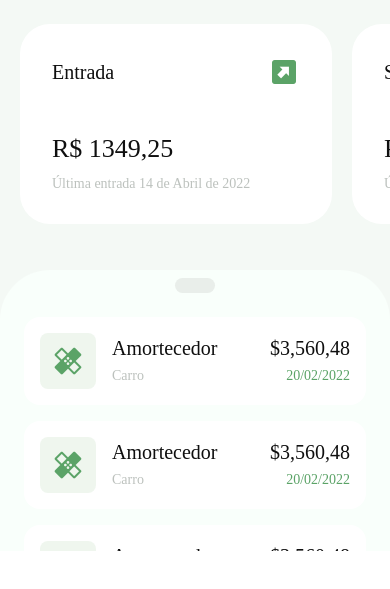
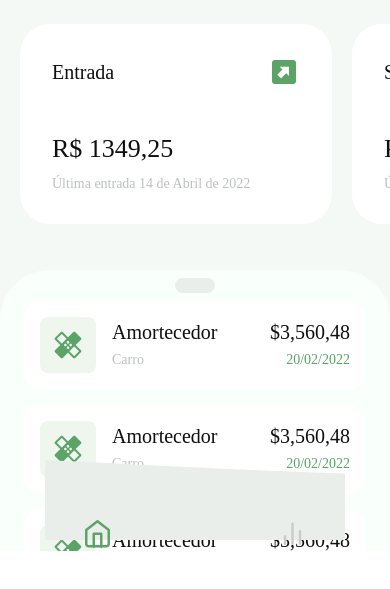
Before and after one commit to gunners-pro/moni, a React Native app: screen / in a window 390 px wide. Shown: the part 293-882 px from the top of the page. Before the commit the page ends 844 px from the top, so only its background shows below. Built offline with nearby package versions, Linux system fonts and the light colour scheme; no server answers.

Commit message:
routes/components: It was made routes of application and created BottomTabBar

```diff
--- a/App.tsx
+++ b/App.tsx
@@ -2,14 +2,14 @@ import React from 'react';
 import {StyleSheet} from 'react-native';
 import {GestureHandlerRootView} from 'react-native-gesture-handler';
 import {ThemeProvider} from 'styled-components/native';
-import {Home} from './src/screens/Home';
+import {Routes} from './src/routes';
 import theme from './src/theme';
 
 const App = () => {
   return (
     <GestureHandlerRootView style={styles.root}>
       <ThemeProvider theme={theme}>
-        <Home />
+        <Routes />
       </ThemeProvider>
     </GestureHandlerRootView>
   );
--- a/package.json
+++ b/package.json
@@ -11,6 +11,8 @@
     "api": "json-server ./src/services/server.json --host 192.168.0.14 --port 3333 --delay 1300"
   },
   "dependencies": {
+    "@react-navigation/bottom-tabs": "^6.2.0",
+    "@react-navigation/native": "^6.0.8",
     "axios": "^0.26.0",
     "date-fns": "^2.28.0",
     "react": "17.0.2",
@@ -18,6 +20,8 @@
     "react-native-chart-kit": "^6.12.0",
     "react-native-gesture-handler": "2.1.1",
     "react-native-reanimated": "^2.4.1",
+    "react-native-safe-area-context": "^3.4.1",
+    "react-native-screens": "^3.12.0",
     "react-native-svg": "^12.1.1",
     "react-native-vector-icons": "^9.1.0",
     "styled-components": "^5.3.3"
--- /dev/null
+++ b/src/components/CustomBottomTabBar/index.tsx
@@ -0,0 +1,37 @@
+import {BottomTabBarProps} from '@react-navigation/bottom-tabs';
+import React from 'react';
+import FeatherIcon from 'react-native-vector-icons/Feather';
+import {Dimensions} from 'react-native';
+import {Path, Svg} from 'react-native-svg';
+import {useTheme} from 'styled-components/native';
+import {Container, Button} from './styles';
+
+export const HEIGHT_BOTTOM_BAR = 80;
+
+export function CustomBottomTabBar({state, navigation}: BottomTabBarProps) {
+  const {width} = Dimensions.get('screen');
+  const CURVE_PATH_WIDTH = width / 2;
+  const theme = useTheme();
+
+  return (
+    <Container>
+      <Svg style={{position: 'absolute'}}>
+        <Path
+          d={`M 0 0 C ${CURVE_PATH_WIDTH} 20 ${CURVE_PATH_WIDTH} 20 ${width} 0 L ${width} ${HEIGHT_BOTTOM_BAR} L 0 ${HEIGHT_BOTTOM_BAR} Z`}
+          fill={theme.colors.gray}
+        />
+      </Svg>
+      {state.routes.map((route, index) => {
+        const name = route.name === 'home' ? 'home' : 'bar-chart-2';
+        const isFocused = state.index === index;
+        const color = isFocused ? theme.colors.primary : theme.colors.text_dark;
+
+        return (
+          <Button key={index} onPress={() => navigation.navigate(route.name)}>
+            <FeatherIcon name={name} size={30} color={color} />
+          </Button>
+        );
+      })}
+    </Container>
+  );
+}
--- /dev/null
+++ b/src/components/CustomBottomTabBar/styles.ts
@@ -0,0 +1,21 @@
+import styled from 'styled-components/native';
+import {HEIGHT_BOTTOM_BAR} from '.';
+
+export const Container = styled.View`
+  flex-direction: row;
+  justify-content: space-around;
+  align-items: center;
+  height: ${HEIGHT_BOTTOM_BAR}px;
+  position: absolute;
+  bottom: 0;
+  left: 0;
+  right: 0;
+`;
+
+export const Button = styled.TouchableOpacity.attrs({
+  activeOpacity: 0.7,
+})`
+  flex: 1;
+  flex-direction: row;
+  justify-content: center;
+`;
--- /dev/null
+++ b/src/routes/index.tsx
@@ -0,0 +1,21 @@
+import React from 'react';
+import {NavigationContainer} from '@react-navigation/native';
+import {createBottomTabNavigator} from '@react-navigation/bottom-tabs';
+import {Home} from '../screens/Home';
+import {Dashboard} from '../screens/Dashboard';
+import {CustomBottomTabBar} from '../components/CustomBottomTabBar';
+
+const {Navigator, Screen} = createBottomTabNavigator();
+
+export function Routes() {
+  return (
+    <NavigationContainer>
+      <Navigator
+        tabBar={props => <CustomBottomTabBar {...props} />}
+        screenOptions={{headerShown: false, tabBarShowLabel: false}}>
+        <Screen name="home" component={Home} />
+        <Screen name="dashboard" component={Dashboard} />
+      </Navigator>
+    </NavigationContainer>
+  );
+}
--- /dev/null
+++ b/src/screens/Dashboard/index.tsx
@@ -0,0 +1,10 @@
+import React from 'react';
+import {Text, View} from 'react-native';
+
+export function Dashboard() {
+  return (
+    <View>
+      <Text>Dashboard</Text>
+    </View>
+  );
+}
--- a/src/screens/Home/styles.ts
+++ b/src/screens/Home/styles.ts
@@ -1,5 +1,6 @@
 import Animated from 'react-native-reanimated';
 import styled from 'styled-components/native';
+import {HEIGHT_BOTTOM_BAR} from '../../components/CustomBottomTabBar';
 
 export const Container = styled.View`
   flex: 1;
@@ -47,8 +48,8 @@ export const ToggleButtonBottomSheetList = styled.View`
 export const ContentBottomSheet = styled.ScrollView.attrs({
   showsVerticalScrollIndicator: false,
   contentContainerStyle: {
-    paddingBottom: 16,
+    paddingBottom: HEIGHT_BOTTOM_BAR + 8,
   },
 })`
-  padding: 16px 24px;
+  padding: 0 24px;
 `;
```
Also changed, not shown: 1 other file (tests, documents, lock files or other folders).
